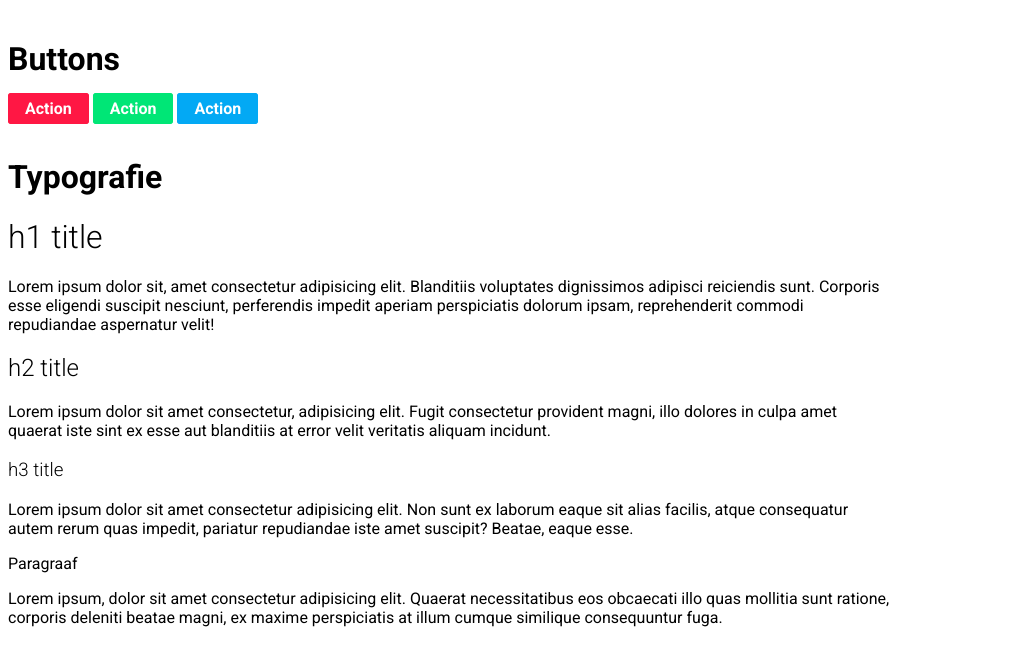
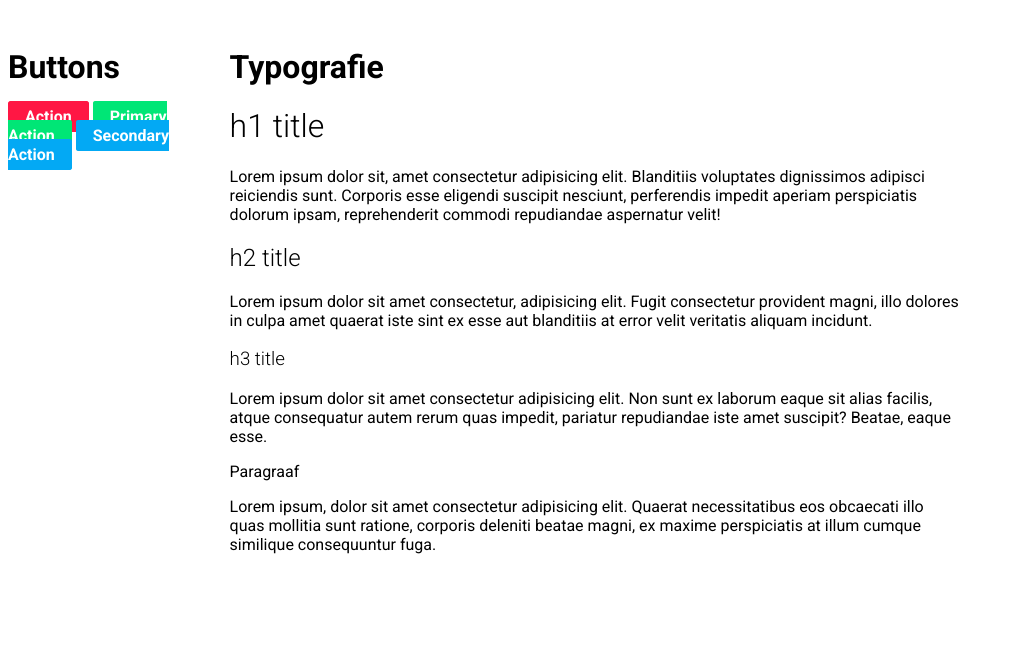
Before and after one commit to yoersaen/1718-nmd1-components, a plain HTML site: page app/index.html in a window 1280 px wide. Shown: the whole page, without its empty margins (0-1013 px from the left). Drawn offline with Linux system fonts and the light colour scheme.

Commit message:
Update app

```diff
--- a/app/assets/css/main.css
+++ b/app/assets/css/main.css
@@ -50,3 +50,12 @@ html {
 .paragraaf-preview {
     width: 70%;
 }
+
+div.container {
+    display: flex;
+    justify-content: space-between;
+}
+
+div.buttons {
+    width: 400px;
+}
--- a/app/index.html
+++ b/app/index.html
@@ -9,13 +9,15 @@
     <title>Components</title>
 </head>
 <body>
-
-
+    <div class="container">
+        <div class="buttons">
             <h1 class="main-title">Buttons</h1>
             <a href="#" class="btn">Action</a>
-    <a href="#" class="btn primary-btn">Action</a>
-    <a href="#" class="btn secondary-btn">Action</a>
+            <a href="#" class="btn primary-btn">Primary Action</a>
+            <a href="#" class="btn secondary-btn">Secondary Action</a>
+        </div>
 
+        <div class="typografie">
             <h1 class="main-title">Typografie</h1>
             <h1 class="title h1-title">h1 title</h1>
             <p class="paragraaf-preview">Lorem ipsum dolor sit, amet consectetur adipisicing elit. Blanditiis voluptates dignissimos adipisci reiciendis sunt. Corporis esse eligendi suscipit nesciunt, perferendis impedit aperiam perspiciatis dolorum ipsam, reprehenderit commodi repudiandae aspernatur velit!</p>
@@ -25,6 +27,8 @@
             <p class="paragraaf-preview">Lorem ipsum dolor sit amet consectetur adipisicing elit. Non sunt ex laborum eaque sit alias facilis, atque consequatur autem rerum quas impedit, pariatur repudiandae iste amet suscipit? Beatae, eaque esse.</p>
             <p class="paragraaf">Paragraaf</p>
             <p class="paragraaf-preview">Lorem ipsum, dolor sit amet consectetur adipisicing elit. Quaerat necessitatibus eos obcaecati illo quas mollitia sunt ratione, corporis deleniti beatae magni, ex maxime perspiciatis at illum cumque similique consequuntur fuga.</p>
+        </div>
+    </div>
 
 </body>
 </html>
```
Lines whose indentation alone changed are shown as unchanged.
